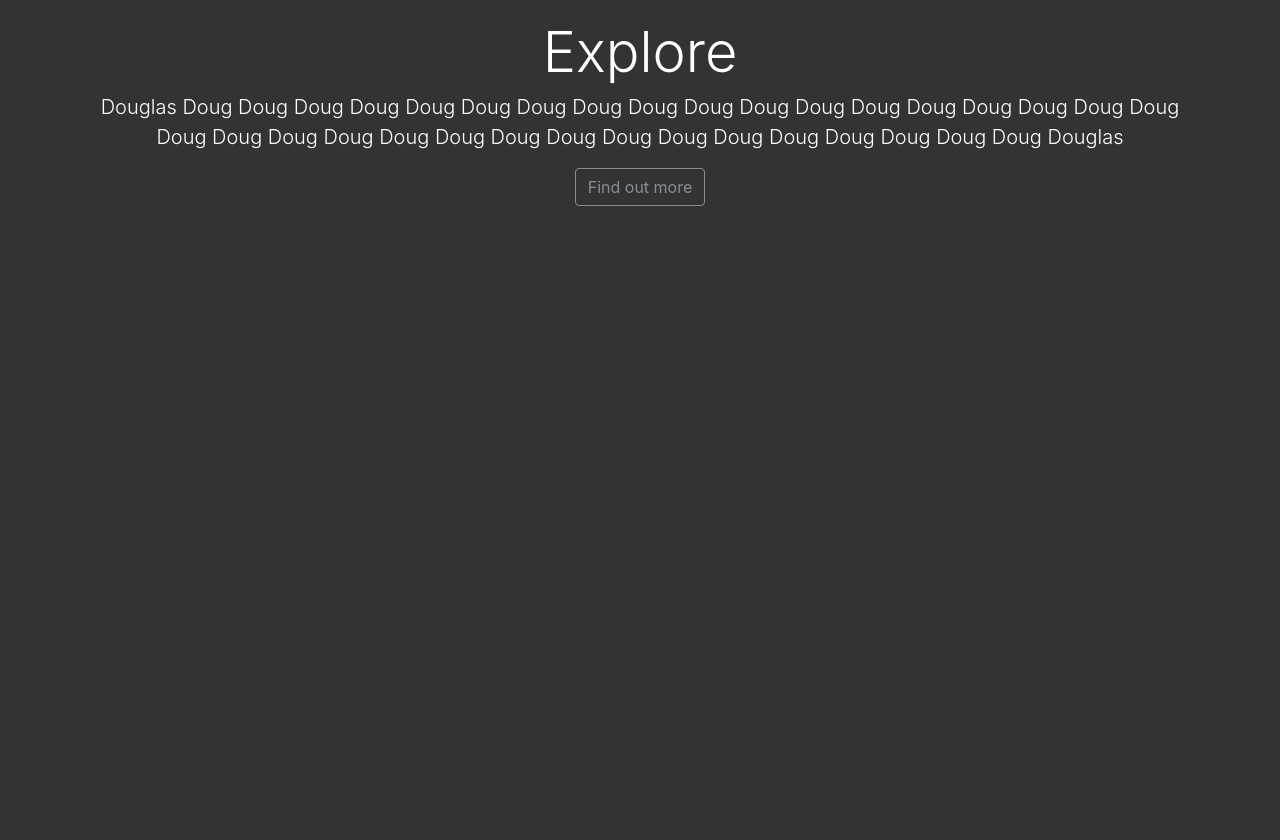
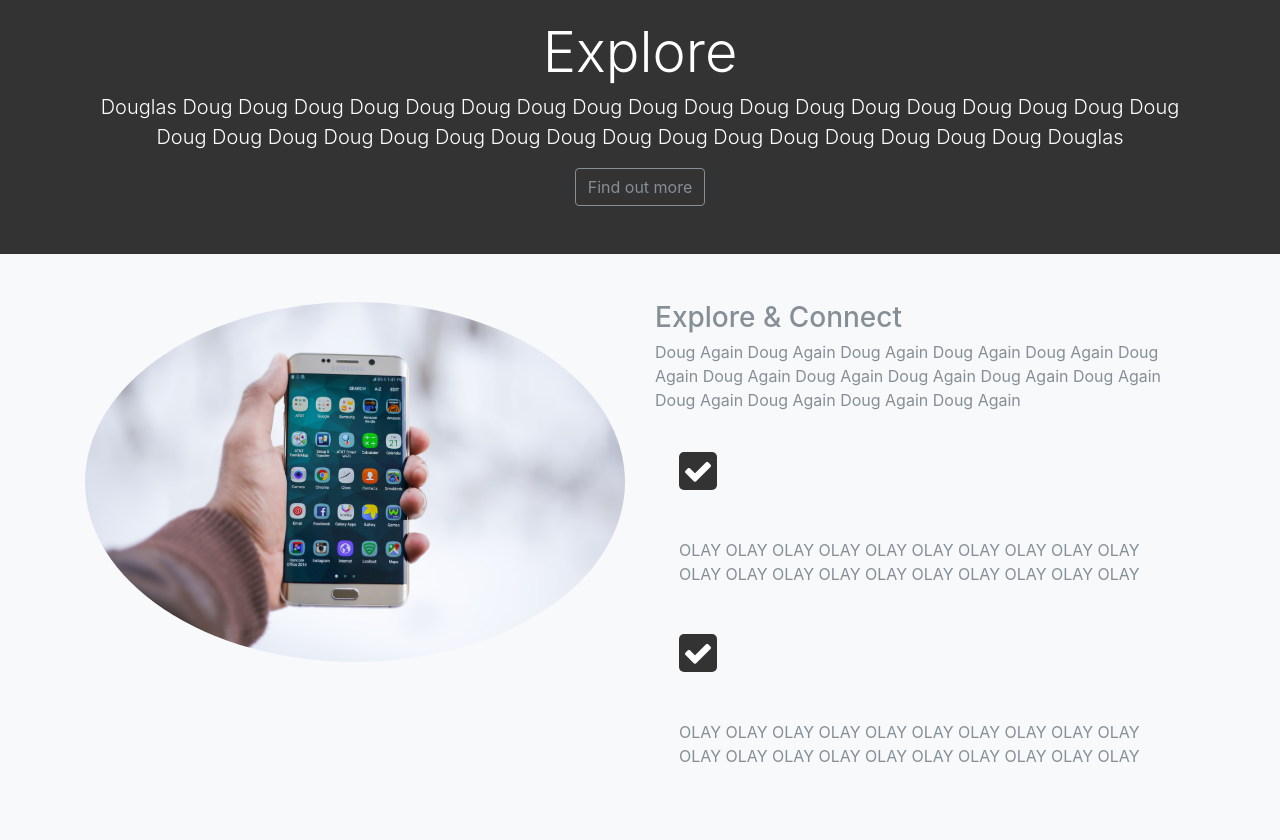
Before and after one commit to RoObsessedCode/LoopLab, a website: page src/index.html in a window 1280 px wide. Shown: the part 726-1566 px from the top of the page. Before the commit the page ends 980 px from the top, so only its background shows below. Drawn offline with Linux system fonts and the light colour scheme.

Commit message:
complete explore section

```diff
--- a/src/index.html
+++ b/src/index.html
@@ -1,5 +1,6 @@
 <!DOCTYPE html>
 <html lang="en">
+
 <head>
   <meta charset="UTF-8">
   <meta name="viewport" content="width=device-width, initial-scale=1.0">
@@ -9,6 +10,7 @@
   <link rel="stylesheet" href="css/bootstrap.css">
   <link rel="stylesheet" href="css/style.css">
 </head>
+
 <body id="home">
   <nav class="navbar navbar-expand-sm bg-dark navbar-dark fixed-top">
     <div class="container">
@@ -48,7 +50,8 @@
                   <i class="fa fa-check"></i>
                 </div>
                 <div class="p-4 align-self-end">
-                  Lorem ipsum dolor sit amet, consectetur adipisicing elit. Voluptas, architecto, quaerat. Quis cum eius itaque ipsa magni quam, illo molestias
+                  Lorem ipsum dolor sit amet, consectetur adipisicing elit. Voluptas, architecto, quaerat. Quis cum eius itaque ipsa magni
+                  quam, illo molestias
                 </div>
               </div>
 
@@ -57,7 +60,8 @@
                   <i class="fa fa-check"></i>
                 </div>
                 <div class="p-4 align-self-end">
-                  Lorem ipsum dolor sit amet, consectetur adipisicing elit. Voluptas, architecto, quaerat. Quis cum eius itaque ipsa magni quam, illo molestias
+                  Lorem ipsum dolor sit amet, consectetur adipisicing elit. Voluptas, architecto, quaerat. Quis cum eius itaque ipsa magni
+                  quam, illo molestias
                 </div>
               </div>
 
@@ -66,7 +70,8 @@
                   <i class="fa fa-check"></i>
                 </div>
                 <div class="p-4 align-self-end">
-                  Lorem ipsum dolor sit amet, consectetur adipisicing elit. Voluptas, architecto, quaerat. Quis cum eius itaque ipsa magni quam, illo molestias
+                  Lorem ipsum dolor sit amet, consectetur adipisicing elit. Voluptas, architecto, quaerat. Quis cum eius itaque ipsa magni
+                  quam, illo molestias
                 </div>
               </div>
             </div>
@@ -101,7 +106,7 @@
 
 
 
-  <!-- EXPLORE SECTION -->
+  <!-- EXPLORE HEAD -->
 
   <section id="explore-head-section">
     <div class="container">
@@ -109,7 +114,8 @@
         <div class="col text-center">
           <div class="py-5">
             <h1 class="display-4">Explore</h1>
-            <p class="lead">Douglas Doug Doug Doug Doug Doug Doug Doug Doug Doug Doug Doug Doug Doug Doug Doug Doug Doug Doug Doug Doug Doug Doug Doug Doug Doug Doug Doug Doug Doug Doug Doug Doug Doug Doug Douglas</p>
+            <p class="lead">Douglas Doug Doug Doug Doug Doug Doug Doug Doug Doug Doug Doug Doug Doug Doug Doug Doug Doug Doug Doug Doug Doug
+              Doug Doug Doug Doug Doug Doug Doug Doug Doug Doug Doug Doug Doug Douglas</p>
             <a href="#" class="btn btn-outline-secondary">Find out more</a>
           </div>
         </div>
@@ -117,13 +123,48 @@
       </div>
 
     </div>
+  </section>
 
+  <!-- EXPLORE SECTION -->
+  <section id="explore-section" class="bg-light text-muted py-5">
+    <div class="container">
+      <div class="row">
+        <div class="col-md-6">
+          <img src="img/explore-section1.jpg" alt="" class="img-fluid mb-3 rounded-circle">
+        </div>
+        <div class="col-md-6">
+          <h3>Explore & Connect</h3>
+          <p>Doug Again Doug Again Doug Again Doug Again Doug Again Doug Again Doug Again Doug Again Doug Again Doug Again Doug
+            Again Doug Again Doug Again Doug Again Doug Again</p>
+          <div class="d-flex flex-row">
+            <div class="p-4 align-self-start">
+              <i class="fa fa-check"></i>
+            </div>
+          </div>
+          <div class="p-4 align-self-end">OLAY OLAY OLAY OLAY OLAY OLAY OLAY OLAY OLAY OLAY OLAY OLAY OLAY OLAY OLAY OLAY OLAY OLAY OLAY OLAY
 
+          </div>
+
+          <div class="d-flex flex-row">
+            <div class="p-4 align-self-start">
+              <i class="fa fa-check"></i>
+            </div>
+          </div>
+          <div class="p-4 align-self-end">OLAY OLAY OLAY OLAY OLAY OLAY OLAY OLAY OLAY OLAY OLAY OLAY OLAY OLAY OLAY OLAY OLAY OLAY OLAY OLAY
+
+          </div>
+
+        </div>
+
+      </div>
+    </div>
   </section>
+
 
 
   <script src="js/jquery.min.js"></script>
   <script src="js/popper.min.js"></script>
   <script src="js/bootstrap.min.js"></script>
 </body>
+
 </html>
```
Also changed, not shown: src/img/explore-section1.jpg (added).
